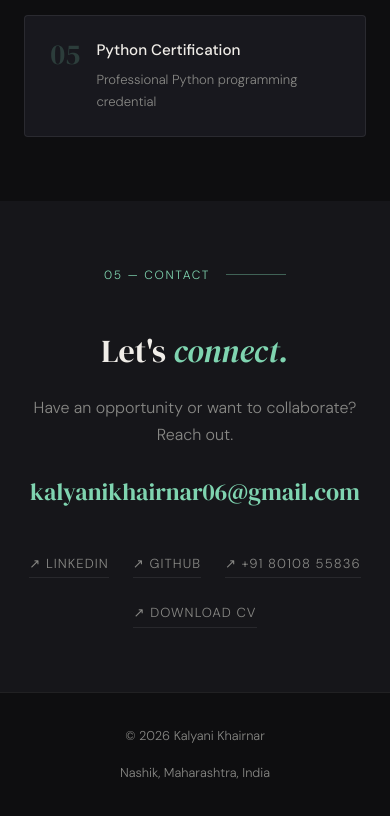
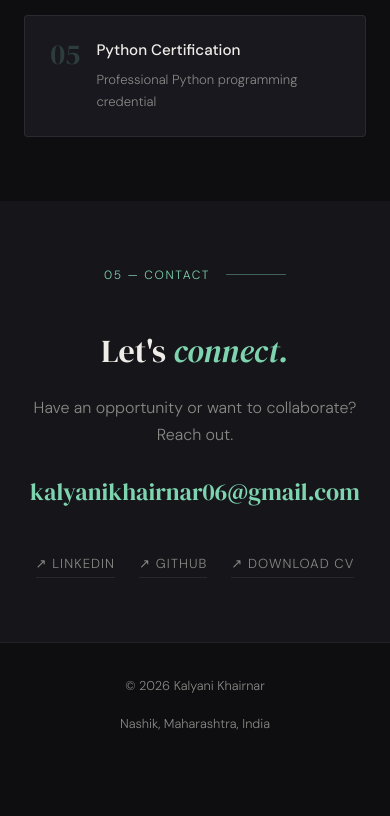
Before and after one commit to kalyani-khairnar/Portfolio, a plain HTML site: page index.html in a window 390 px wide. Shown: the part 5409-6225 px from the top of the page. After the commit the page ends 6176 px from the top, so only its background shows below. Drawn offline with Linux system fonts and the light colour scheme.

Commit message:
Remove phone number link from index.html

```diff
--- a/index.html
+++ b/index.html
@@ -576,7 +576,6 @@
     <div class="social-links">
       <a href="https://www.linkedin.com/in/kalyanikhairnar" class="social-link" target="_blank">↗ LinkedIn</a>
       <a href="https://github.com/kalyani-khairnar" class="social-link" target="_blank">↗ GitHub</a>
-      <a href="tel:+918010855836" class="social-link">↗ +91 80108 55836</a>
       <a href="https://docs.google.com/document/d/1bJAi3DuWU_mbHMdsqYQlKwtyB64N2nKZ/edit?usp=sharing&ouid=108399281173433164897&rtpof=true&sd=true" class="social-link" target="_blank">↗ Download CV</a>
     </div>
   </div>
```
